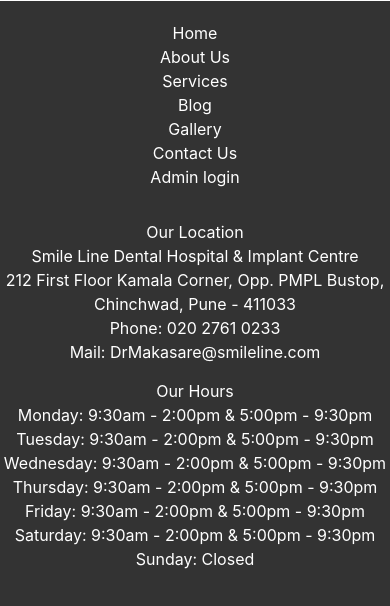
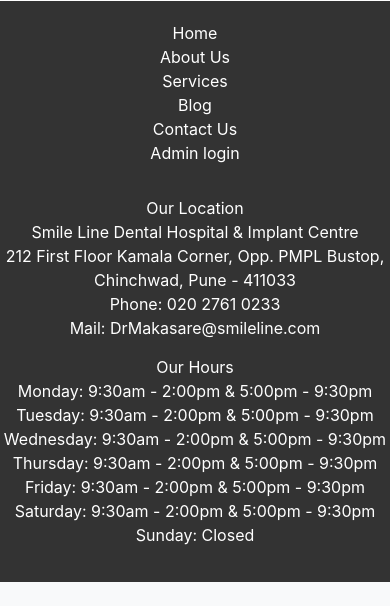
Before and after one commit to Pranavnk15/Dr, a Node server app: page /aboutus in a window 390 px wide. Shown: the part 4355-4961 px from the top of the page. After the commit the page ends 4937 px from the top, so only its background shows below. Run offline with Node 20, Linux system fonts and the light colour scheme; some libraries are stand-ins or nearby versions.

Commit message:
removed gallery from footer in mobile view

```diff
--- a/public/css/footer.css
+++ b/public/css/footer.css
@@ -52,4 +52,8 @@
     footer div {
       margin-bottom: 15px; /* Adjust space between elements */
     }
+
+    footer ul li:nth-child(5) {
+        display: none;
+    }
   }
```
